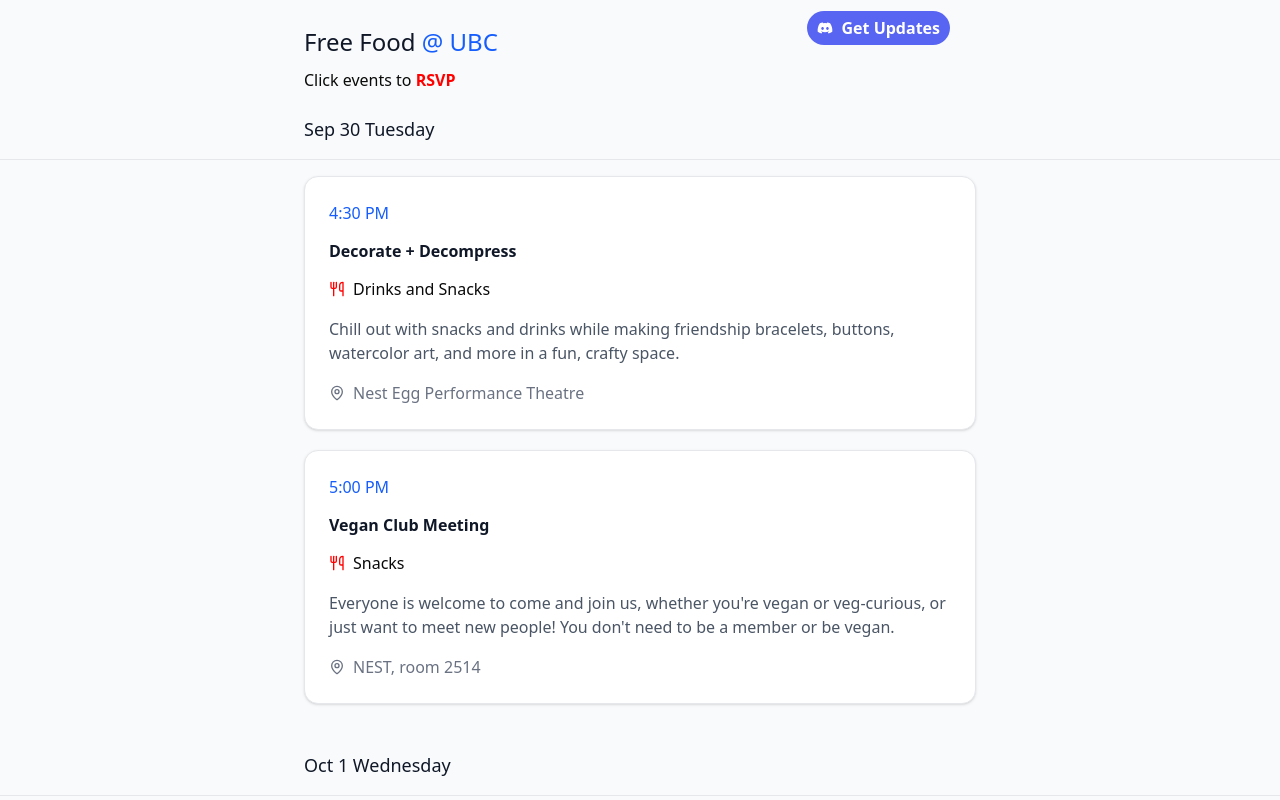
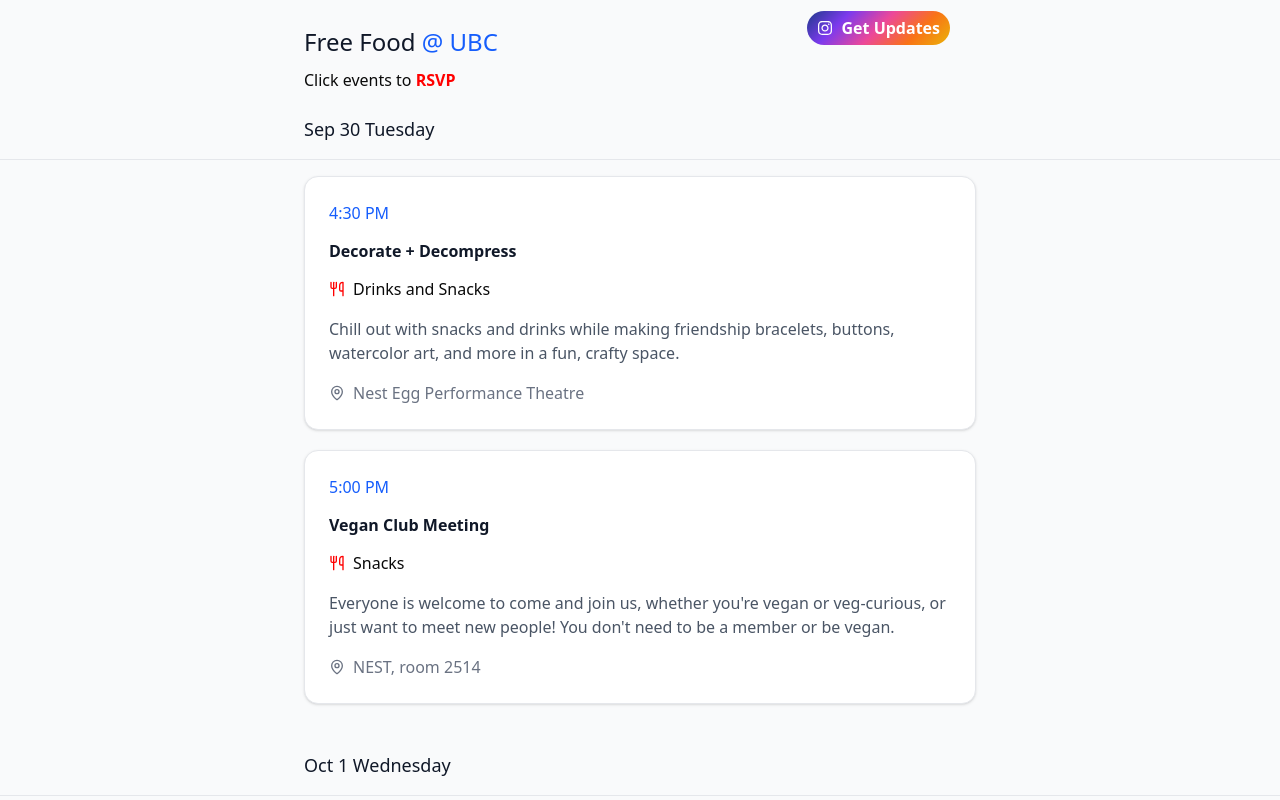
Before and after one commit to douglasichen/free-food-at-ubc, a React (Vite) app: page / in a window 1280 px wide. Shown: the top 800 px of the page. Built offline with nearby package versions, Linux system fonts and the light colour scheme.

Commit message:
chore: change get updates to instagram

```diff
--- a/src/App.tsx
+++ b/src/App.tsx
@@ -2,7 +2,7 @@ import React from "react";
 import { useLocation } from "react-router-dom";
 import { EventsList, Event } from "./components/EventsList";
 import eventsData from "../data.json";
-import { FaDiscord } from "react-icons/fa";
+import { FaInstagram } from "react-icons/fa";
 
 const sampleEvents: Event[] = eventsData as Event[];
 
@@ -19,7 +19,7 @@ export default function App() {
       {/* Fixed Discord Join Button */}
       <a
         className="cursor-pointer fixed text-white shadow-lg px-6  py-2 rounded-full font-medium flex items-center gap-2"
-        href="https://discord.gg/HMeTnejcdD"
+        href="https://www.instagram.com/freefoodatubc/"
         target="_blank"
         rel="noopener noreferrer"
         style={{
@@ -27,12 +27,12 @@ export default function App() {
           zIndex: 20,
           right: "calc(50vw - min(310px, 45vw))",
           top: "1.4%",
-          backgroundColor: "#5865F2",
+          background: "linear-gradient(135deg, #1e3a8a 0%, #7c3aed 25%, #ec4899 50%, #f97316 75%, #eab308 100%)",
           color: "white",
           padding: "5px 10px",
         }}
       >
-        <FaDiscord />
+        <FaInstagram />
         <b>Get Updates</b>
       </a>
 
```
